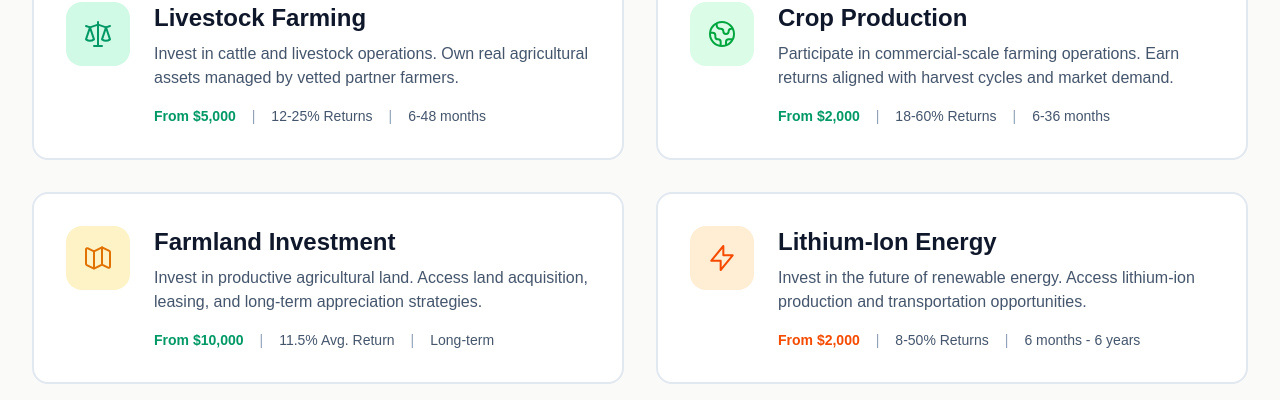
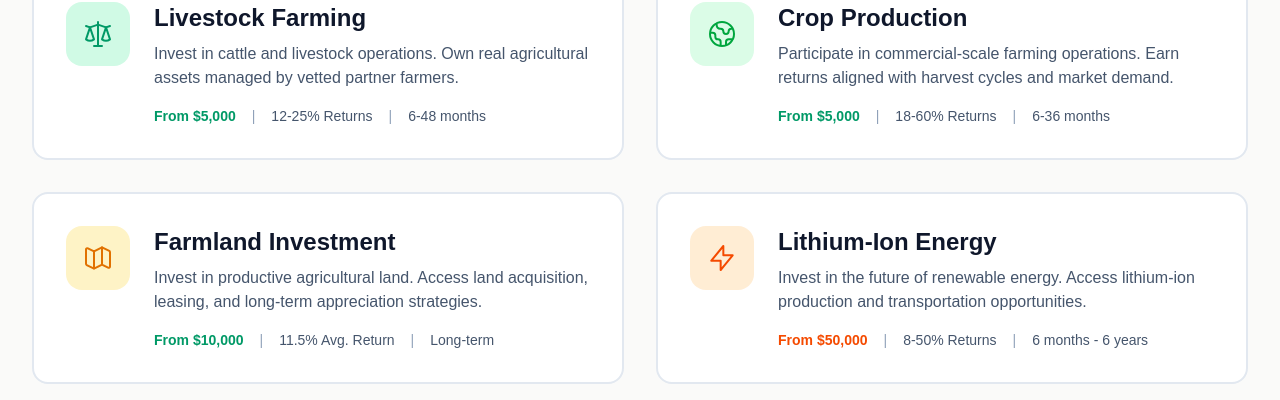
Before and after one commit to wdesign589/teravolt, a Next.js app: page /investments in a window 1280 px wide. Shown: the part 750-1150 px from the top of the page. Built offline with nearby package versions, Linux system fonts and the light colour scheme; no server answers.

Commit message:
Update additional pricing across pages
- Growth Crop Plan: ,000 → ,000 (min)
- CFDs & Commodities:  → ,000 (min investment)
- Agricultural Grants: K-K → K-M (funding range)
- Crop Production listing: From ,000 → From ,000
- Lithium-Ion Energy listing: From ,000 → From ,000

```diff
--- a/app/(pages)/investments/crops/page.tsx
+++ b/app/(pages)/investments/crops/page.tsx
@@ -107,7 +107,7 @@ export default function CropProductionPage() {
 
               <div className="mb-8">
                 <div className="flex items-baseline gap-1">
-                  <span className="text-5xl font-light text-slate-900">$2,000</span>
+                  <span className="text-5xl font-light text-slate-900">$5,000</span>
                   <span className="text-slate-400 text-lg">– $25K</span>
                 </div>
                 <p className="text-slate-500 text-sm mt-2">flexible investment range</p>
--- a/app/(pages)/investments/page.tsx
+++ b/app/(pages)/investments/page.tsx
@@ -93,7 +93,7 @@ export default function InvestmentsPage() {
                       Participate in commercial-scale farming operations. Earn returns aligned with harvest cycles and market demand.
                     </p>
                     <div className="flex flex-wrap gap-4 text-sm">
-                      <span className="text-emerald-600 font-semibold">From $2,000</span>
+                      <span className="text-emerald-600 font-semibold">From $5,000</span>
                       <span className="text-slate-400">|</span>
                       <span className="text-slate-600">18-60% Returns</span>
                       <span className="text-slate-400">|</span>
@@ -149,7 +149,7 @@ export default function InvestmentsPage() {
                       Invest in the future of renewable energy. Access lithium-ion production and transportation opportunities.
                     </p>
                     <div className="flex flex-wrap gap-4 text-sm">
-                      <span className="text-orange-600 font-semibold">From $2,000</span>
+                      <span className="text-orange-600 font-semibold">From $50,000</span>
                       <span className="text-slate-400">|</span>
                       <span className="text-slate-600">8-50% Returns</span>
                       <span className="text-slate-400">|</span>
--- a/app/page.tsx
+++ b/app/page.tsx
@@ -408,7 +408,7 @@ export default function Home() {
                   </div>
                   <div className="text-right">
                     <div className="text-xs text-slate-500">Min. Investment</div>
-                    <div className="text-lg font-medium text-slate-900">$250</div>
+                    <div className="text-lg font-medium text-slate-900">$5,000</div>
                   </div>
                 </div>
                 <Link href="/trading" className="mt-4 block w-full py-3 text-center text-emerald-600 font-medium border border-emerald-200 rounded-lg hover:bg-emerald-50 transition-colors">
@@ -443,7 +443,7 @@ export default function Home() {
                   </div>
                   <div className="text-right">
                     <div className="text-xs text-slate-500">Funding Range</div>
-                    <div className="text-lg font-medium text-slate-900">$5K - $500K</div>
+                    <div className="text-lg font-medium text-slate-900">$50K - $5M</div>
                   </div>
                 </div>
                 <Link href="/grants" className="mt-4 block w-full py-3 text-center text-emerald-600 font-medium border border-emerald-200 rounded-lg hover:bg-emerald-50 transition-colors">
```
